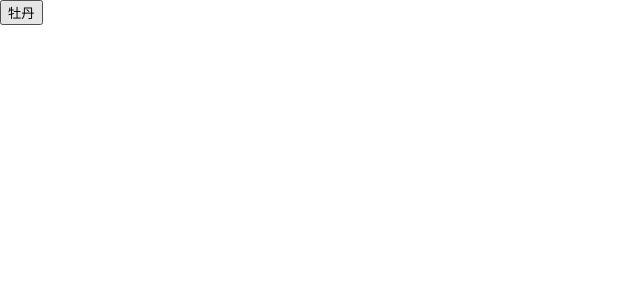
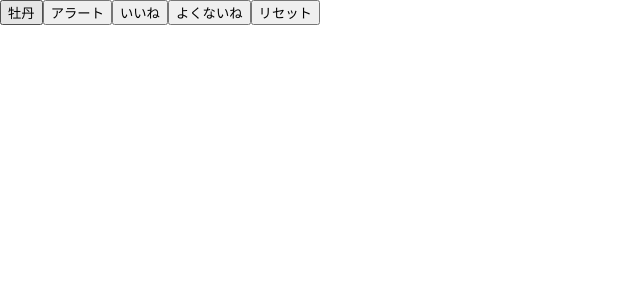
Before and after one commit to SatakeYusuke19920527/deploy_app_sawa, a React (Create React App) app: page / in a window 1280 px wide. Shown: the top 300 px of the page, without its empty margins (0-640 px from the left). Built offline with nearby package versions, Linux system fonts and the light colour scheme.

Commit message:
2020 8 28

```diff
--- a/src/App.js
+++ b/src/App.js
@@ -1,19 +1,32 @@
 import './App.css'
 import React from 'react'
+import { useAlert } from 'react'
 
 function App() {
   const handleClick = () => {
     console.log("Hello, world!!!")
+    const alert = useAlert
+  }
 
-  }
   return (
     <div>
       <button onClick={handleClick}>
      牡丹
     </button>
+       <button onClick={() => {alert("Hello, world!!!") }}>
+      アラート
+    </button>
+    <button onClick={handleClick}>
+     いいね
+    </button>
+    <button onClick={handleClick}>
+        よくないね
+    </button>
+    <button onClick={handleClick}>
+        リセット
+    </button>
     </div>
   )
 }
 
-
 export default App;
```
